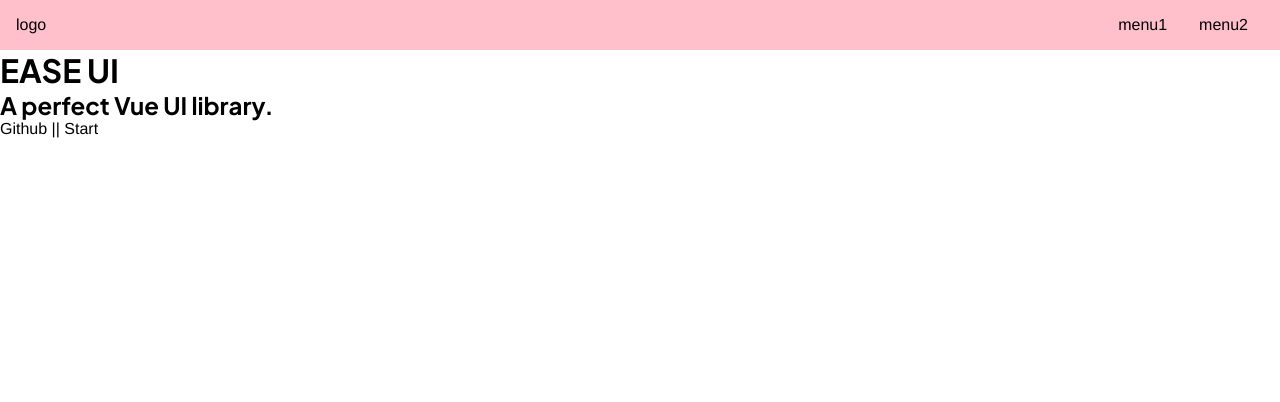
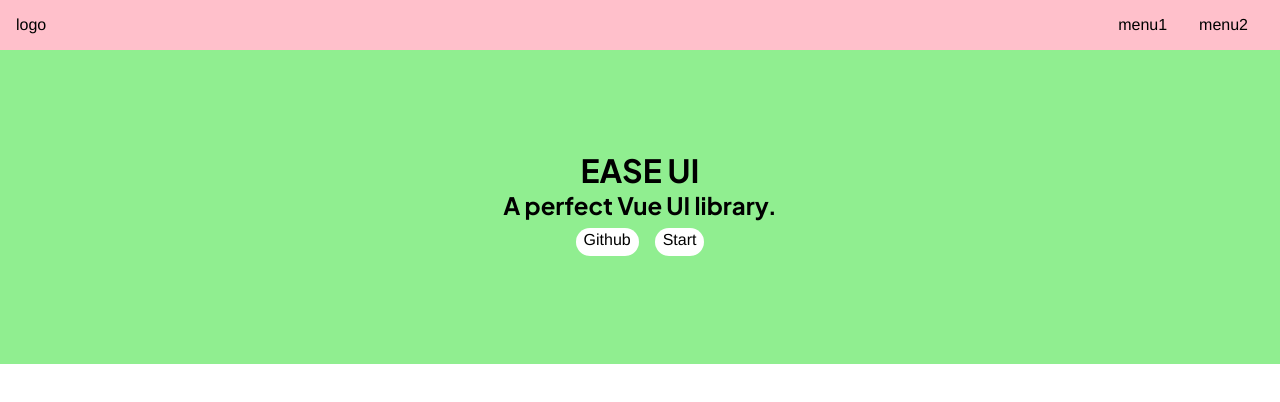
Before and after one commit to L-Qichen/ease-UI, a Vue app: page /doc in a window 1280 px wide. Shown: the top 402 px of the page. Built offline with nearby package versions, Linux system fonts and the light colour scheme; a web font is replaced by a local one.

Commit message:
Added style for banner

```diff
--- a/src/index.scss
+++ b/src/index.scss
@@ -21,4 +21,13 @@ a {
   text-decoration: none;
   color: inherit;
   outline: none;
+
+  &:hover {
+    border-bottom: 1px solid;
+    cursor: pointer;
+  }
 }
+
+body {
+  font-size: 16px;
+}
--- a/src/views/Home.vue
+++ b/src/views/Home.vue
@@ -5,7 +5,7 @@
       <h1>EASE UI</h1>
       <h2>A perfect Vue UI library.</h2>
       <p class="actions">
-        <a href="">Github</a> ||
+        <a href="">Github</a>
         <a href="">Start</a>
       </p>
     </div>
@@ -20,4 +20,25 @@ export default {
 </script>
 
 <style lang="scss" scoped>
+.banner {
+  padding: 100px 0;
+  background: lightgreen;
+  display: flex;
+  flex-direction: column;
+  justify-content: center;
+  align-items: center;
+  > .actions {
+    padding: 8px 0;
+    a {
+      margin: 0 8px;
+      background: #fff;
+      display: inline-block;
+      $h: 28px;
+      height: $h;
+      line-height: $h/1.2;
+      border-radius: $h/2;
+      padding: 0 8px;
+    }
+  }
+}
 </style>
```
